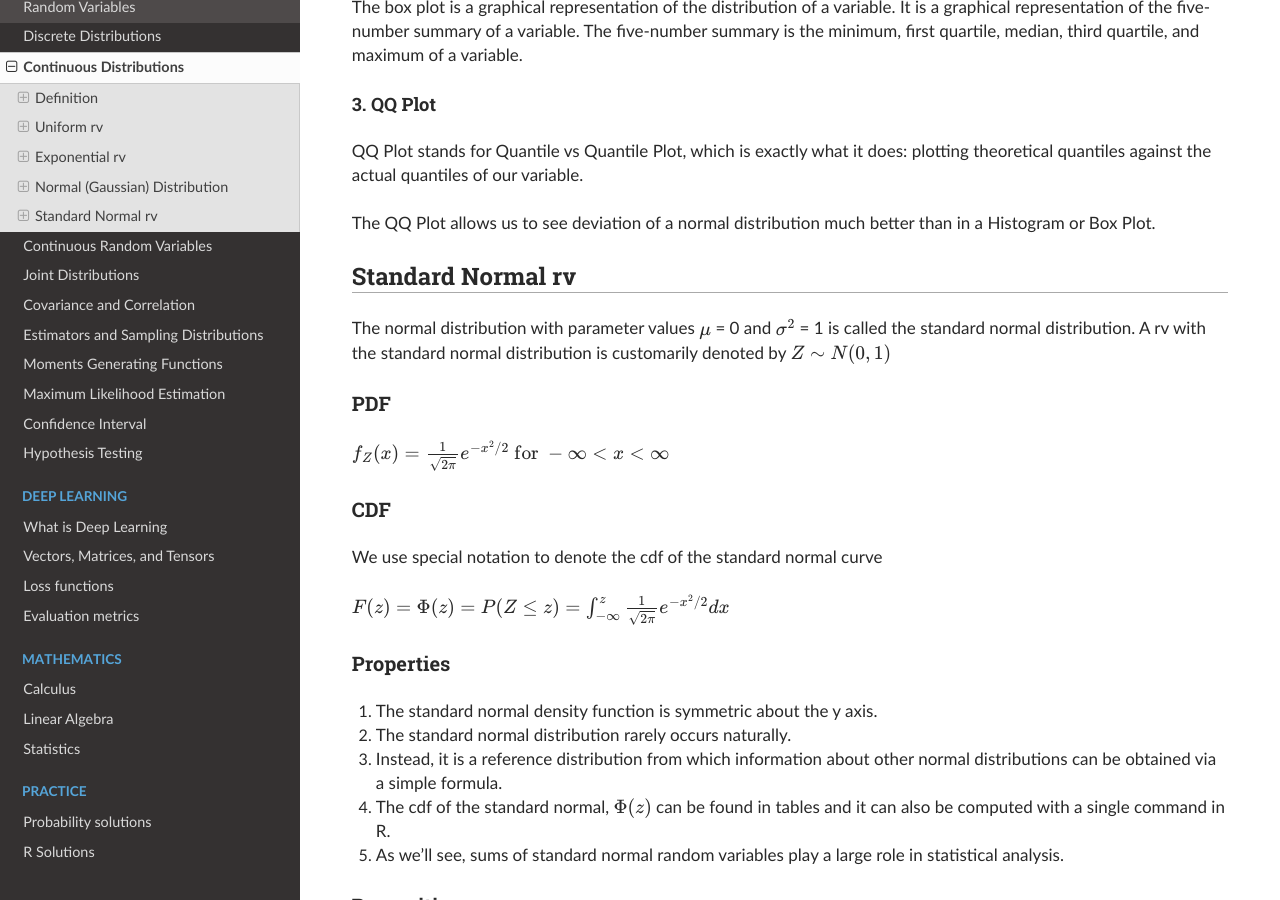
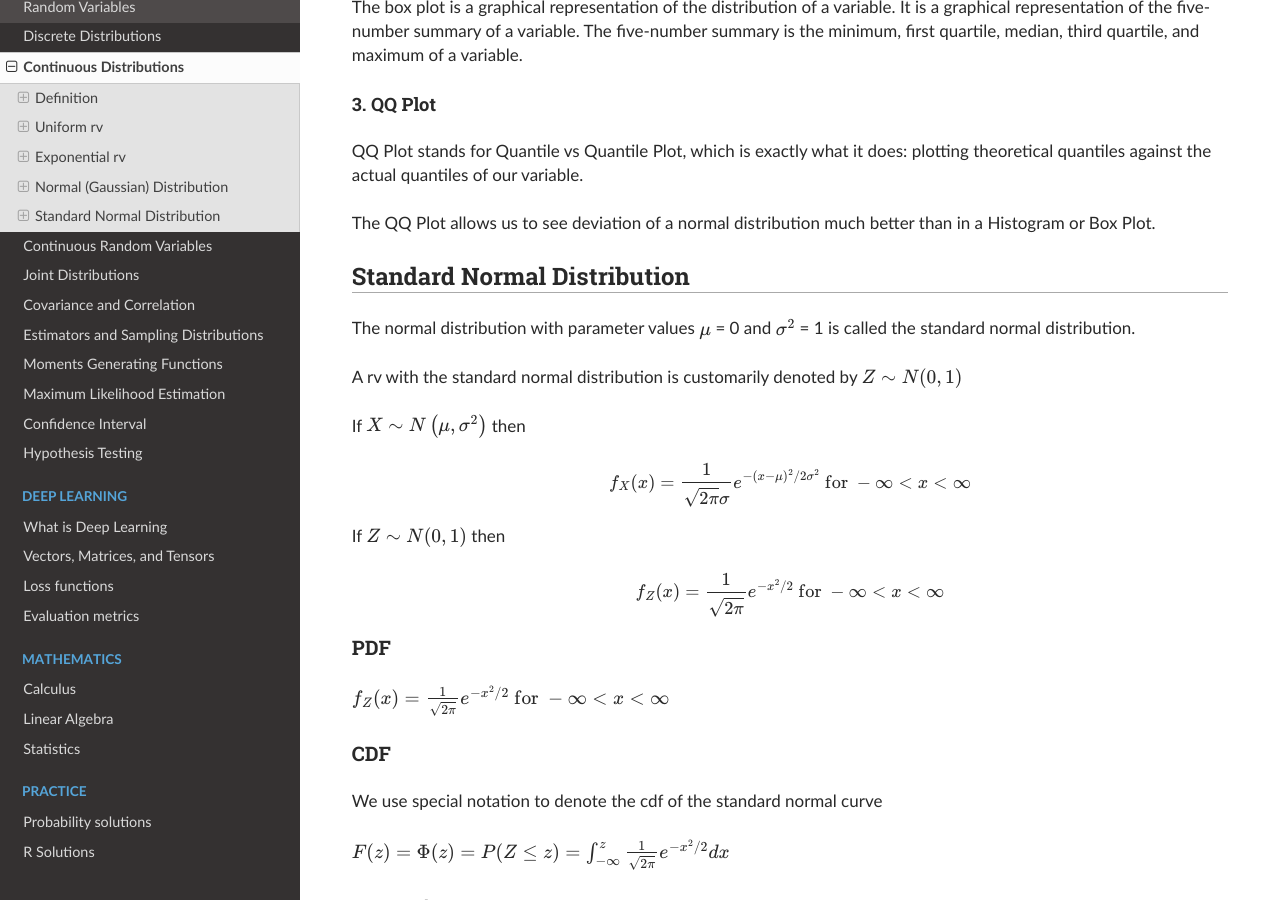
Before and after one commit to akkefa/ml-notes, a Sphinx documentation site: the page built from docs/probability/continuous_distributions.md, in a window 1280 px wide and 900 px high, scrolled down 10338 px. Built offline with Sphinx 7.4.7 and the Read the Docs theme 2.0.0, drawn with Linux system fonts in a browser that asks for light colours.

Commit message:
new changes

```diff
--- a/docs/probability/continuous_distributions.md
+++ b/docs/probability/continuous_distributions.md
@@ -407,10 +407,24 @@ actual quantiles of our variable.
 
 The QQ Plot allows us to see deviation of a normal distribution much better than in a Histogram or Box Plot.
 
-## Standard Normal rv
+## Standard Normal Distribution
 
 The normal distribution with parameter values $\mu$ = 0 and $\sigma^2$ = 1 is called the standard normal
-distribution. A rv with the standard normal distribution is customarily denoted by $Z \sim N(0, 1)$
+distribution.
+
+A rv with the standard normal distribution is customarily denoted by $Z \sim N(0, 1)$
+
+If $X \sim N\left(\mu, \sigma^2\right)$ then
+
+$$
+f_X(x)=\frac{1}{\sqrt{2 \pi} \sigma} e^{-(x-\mu)^2 / 2 \sigma^2} \text { for }-\infty<x<\infty
+$$
+
+If $Z \sim N(0,1)$ then
+
+$$
+f_Z(x)=\frac{1}{\sqrt{2 \pi}} e^{-x^2 / 2} \text { for }-\infty<x<\infty
+$$
 
 ### PDF
 
```
